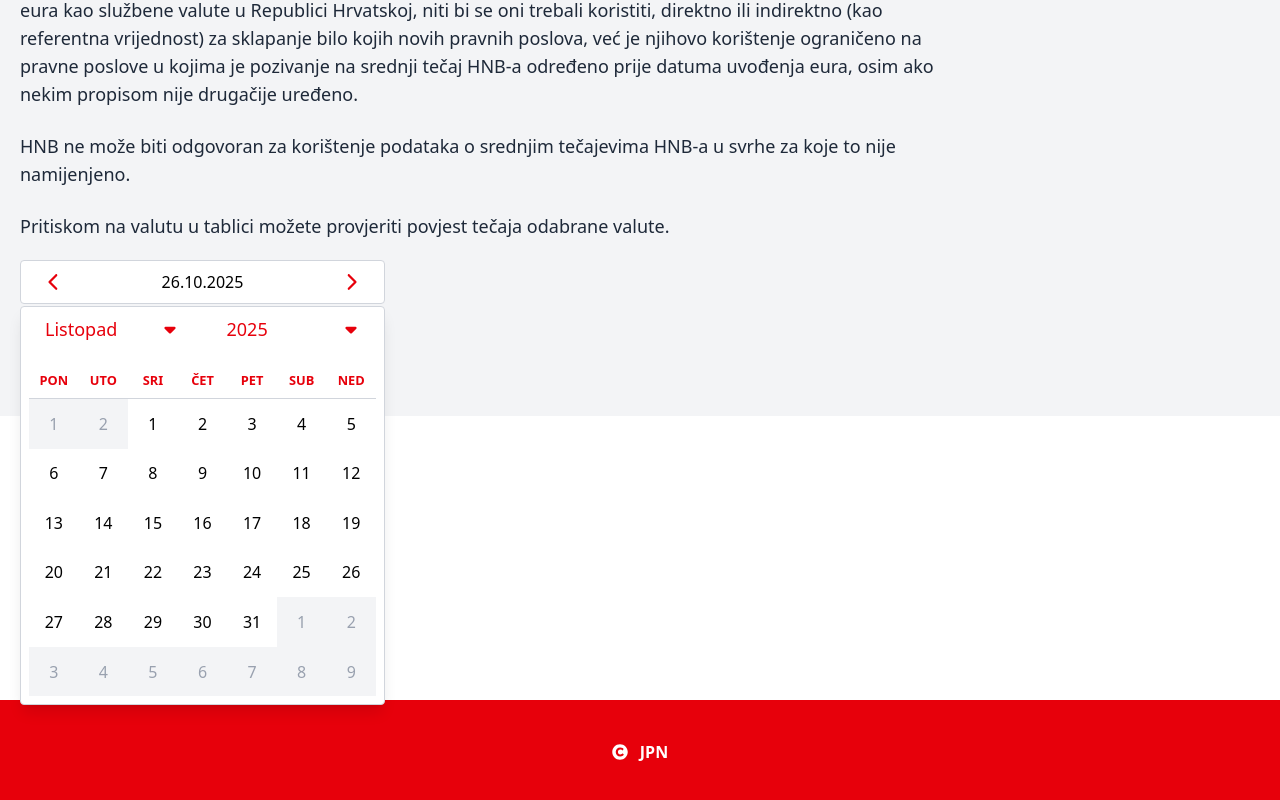
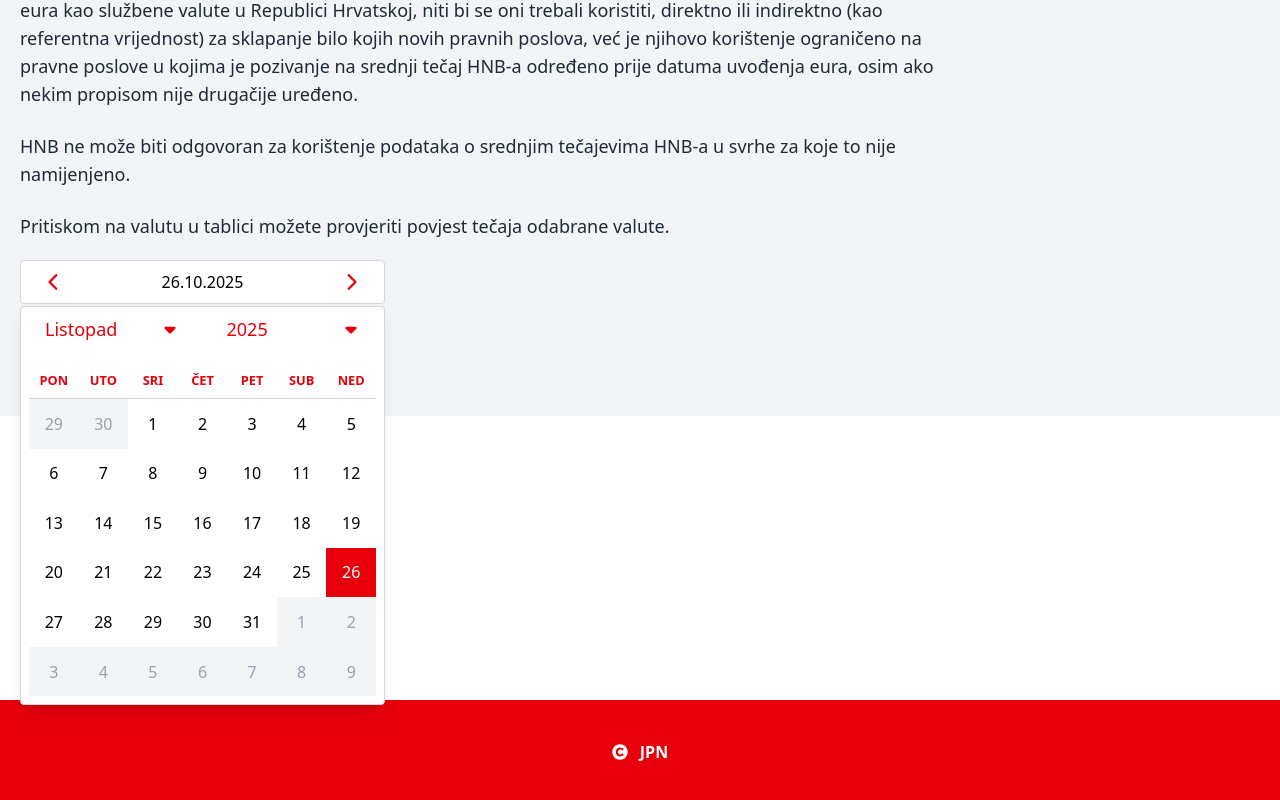
Before and after one commit to Zack1808/hnb_exchange_rate_lists, a React (Vite) app: page /tecaj in a window 1280 px wide. Shown: the part 845-1645 px from the top of the page. Built offline with nearby package versions, Linux system fonts and the light colour scheme.

Commit message:
feat(datepicker): add month selection to date picker

```diff
--- a/src/components/common/DatePicker.tsx
+++ b/src/components/common/DatePicker.tsx
@@ -21,7 +21,7 @@ type DateFormat =
 
 interface DatePickerProps {
   value: Date;
-  onChange?: (date: Date) => void;
+  onChange?: React.Dispatch<React.SetStateAction<Date>>;
   min?: Date;
   max?: Date;
   disabled?: boolean;
@@ -34,6 +34,20 @@ interface DatePickerProps {
 }
 
 const DAYS = ["PON", "UTO", "SRI", "ČET", "PET", "SUB", "NED"] as const;
+const MONTHS = [
+  "Sječanj",
+  "Veljača",
+  "Ožujak",
+  "Travanj",
+  "Svibanj",
+  "Lipanj",
+  "Srpanj",
+  "Kolovoz",
+  "Rujan",
+  "Listopad",
+  "Studeni",
+  "Prosinac",
+] as const;
 
 const DatePicker: React.FC<DatePickerProps> = React.memo(
   ({
@@ -47,6 +61,9 @@ const DatePicker: React.FC<DatePickerProps> = React.memo(
     format = "DD.MM.YYYY",
   }) => {
     const [isOpen, setIsOpen] = useState<boolean>(true);
+    const [selectYearOrMonth, setSelectYearOrMonth] = useState<
+      null | "month" | "year"
+    >(null);
 
     const datePickerRef = useRef<HTMLDivElement>(null);
 
@@ -63,7 +80,7 @@ const DatePicker: React.FC<DatePickerProps> = React.memo(
 
         return newDate;
       },
-      []
+      [value]
     );
 
     const resetDatePickerState = useCallback((): void => {
@@ -75,6 +92,15 @@ const DatePicker: React.FC<DatePickerProps> = React.memo(
         event.stopPropagation();
 
         setIsOpen((prevState) => !prevState);
+      },
+      []
+    );
+
+    const handleYearOrMonthButtonClick = useCallback(
+      (selection: "month" | "year") => {
+        setSelectYearOrMonth((prevState) => {
+          return prevState === selection ? null : selection;
+        });
       },
       []
     );
@@ -91,36 +117,88 @@ const DatePicker: React.FC<DatePickerProps> = React.memo(
       const month = value.getMonth();
       const year = value.getFullYear();
 
-      let days: Record<string, boolean | number>[] = [];
+      let days: Record<string, boolean | number | Date>[] = [];
 
       const prevMonthDaysAmount = new Date(year, month, 0).getDay();
+      const prevMonthLastDate = new Date(year, month, 0).getDate();
       const currMonthDaysAmount = new Date(year, month + 1, 0).getDate();
       const nextMonthDaysAmount =
         42 - (prevMonthDaysAmount + currMonthDaysAmount);
 
-      for (let i = 0; i < prevMonthDaysAmount; i++)
-        days = [...days, { value: i + 1, isActiveMonth: false }];
+      for (let i = prevMonthDaysAmount - 1; i >= 0; i--)
+        days = [
+          ...days,
+          {
+            value: prevMonthLastDate - i,
+            isActiveMonth: false,
+            dateValue: new Date(year, month - 1, prevMonthLastDate - i),
+          },
+        ];
       for (let i = 0; i < currMonthDaysAmount; i++)
-        days = [...days, { value: i + 1, isActiveMonth: true }];
+        days = [
+          ...days,
+          {
+            value: i + 1,
+            isActiveMonth: true,
+            dateValue: new Date(year, month, i + 1),
+          },
+        ];
       for (let i = 0; i < nextMonthDaysAmount; i++)
-        days = [...days, { value: i + 1, isActiveMonth: false }];
+        days = [
+          ...days,
+          {
+            value: i + 1,
+            isActiveMonth: false,
+            dateValue: new Date(year, month + 1, i + 1),
+          },
+        ];
 
       return days.map(
-        (item: Record<string, boolean | number>, index: number) => (
+        (item: Record<string, boolean | number | Date>, index: number) => (
           <button
             type="button"
             key={index}
             className={`aspect-square cursor-pointer transition ${
               item.isActiveMonth
-                ? "hover:bg-red-400"
+                ? "hover:bg-red-400 hover:text-white"
                 : "bg-gray-100 text-gray-400 hover:bg-red-200"
+            } ${
+              (item.dateValue as Date).toDateString() === value.toDateString()
+                ? "bg-red-600 text-white"
+                : ""
             }`}
           >
-            {item.value}
+            {item.value as number}
           </button>
         )
       );
     }, [value]);
+
+    const genearteMonthButtons = useCallback(() => {
+      const handleClick = (index: number) => {
+        onChange &&
+          onChange((prevState: Date) => {
+            prevState.setMonth(index);
+
+            return prevState;
+          });
+
+        setTimeout(() => setSelectYearOrMonth(null));
+      };
+
+      return MONTHS.map((month: string, index: number) => (
+        <button
+          type="button"
+          key={month}
+          className={`hover:bg-red-400 hover:text-white p-3 cursor-pointer transition ${
+            value.getMonth() === index ? "bg-red-600 text-white" : ""
+          }`}
+          onClick={() => handleClick(index)}
+        >
+          {month}
+        </button>
+      ));
+    }, [MONTHS]);
 
     useEffect(() => {
       const handleOutsideClick = (event: MouseEvent): void => {
@@ -194,8 +272,14 @@ const DatePicker: React.FC<DatePickerProps> = React.memo(
               <Button
                 type="button"
                 className="text-red-600 max-w-none flex-1 flex items-center justify-between hover:bg-gray-100"
+                onClick={() => handleYearOrMonthButtonClick("month")}
               >
-                Listopad <FaCaretDown />
+                {MONTHS[value.getMonth()]}{" "}
+                {selectYearOrMonth === "month" ? (
+                  <FaCaretUp />
+                ) : (
+                  <FaCaretDown />
+                )}
               </Button>
               <Button
                 type="button"
@@ -220,6 +304,14 @@ const DatePicker: React.FC<DatePickerProps> = React.memo(
                 </div>
                 <div className="grid grid-cols-7">{generateDayButtons()}</div>
               </div>
+
+              {selectYearOrMonth ? (
+                <div className="absolute inset-0 bg-white grid grid-cols-3 items-center">
+                  {selectYearOrMonth === "month"
+                    ? genearteMonthButtons()
+                    : null}
+                </div>
+              ) : null}
             </div>
           </div>
         </div>
--- a/src/pages/ExchangeRate.tsx
+++ b/src/pages/ExchangeRate.tsx
@@ -1,4 +1,4 @@
-import React from "react";
+import React, { useState } from "react";
 
 import Container from "../components/layout/Container";
 
@@ -14,6 +14,8 @@ const NOTES = [
 ] as string[];
 
 const ExchangeRate: React.FC = React.memo(() => {
+  const [date, setDate] = useState<Date>(new Date());
+
   return (
     <>
       <Container spacing="medium">
@@ -33,7 +35,7 @@ const ExchangeRate: React.FC = React.memo(() => {
 
         <List content={NOTES} listType="decimal" />
 
-        <DatePicker value={new Date()} />
+        <DatePicker value={date} onChange={setDate} />
       </Container>
       <Container spacing="medium">
         <h2 className="text-3xl md:text-3xl text-gray-800 font-bold mb-6">
```
